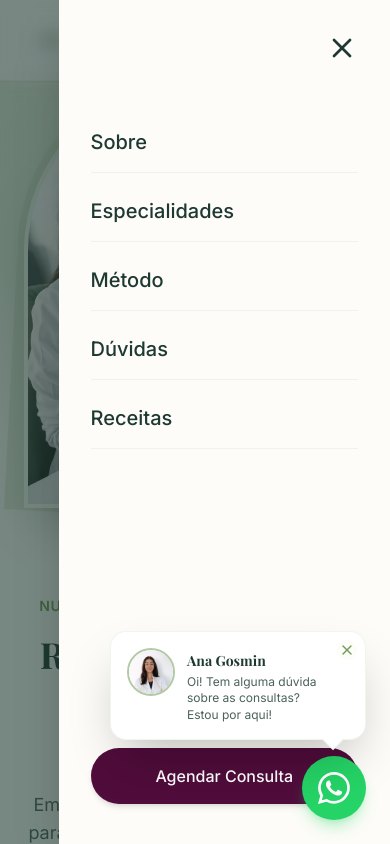
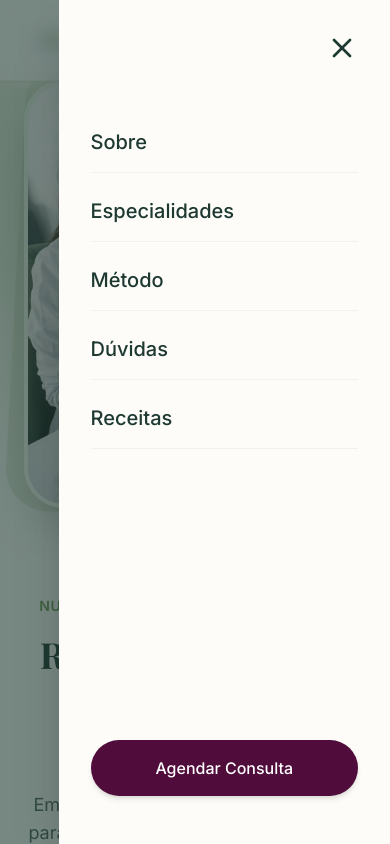
Before and after one commit to RafaelPadilhaZeichel/site-ana-gosmin, a Next.js app: page / in a window 390 px wide. Both pictures are taken after a click on the button 342 px from the left and 40 px from the top of the page. Shown: the top 844 px of the page. Built offline with nearby package versions, Linux system fonts and the light colour scheme; a web font is replaced by a local one.

Commit message:
Corrigindo corte da foto e ajustando menu mobile

```diff
--- a/components/layout/Header.tsx
+++ b/components/layout/Header.tsx
@@ -10,12 +10,22 @@ export default function Header() {
 
   const closeMenu = () => setIsMobileMenuOpen(false);
 
-  // Efeito para travar a rolagem da página quando o menu mobile estiver aberto
+  // Trava a rolagem e oculta o WhatsApp quando o menu abre
   useEffect(() => {
+    const waButton = document.getElementById('wa-button');
+
     if (isMobileMenuOpen) {
       document.body.style.overflow = 'hidden';
+      if (waButton) {
+        waButton.style.opacity = '0';
+        waButton.style.pointerEvents = 'none';
+      }
     } else {
       document.body.style.overflow = 'unset';
+      if (waButton) {
+        waButton.style.opacity = '1';
+        waButton.style.pointerEvents = 'auto';
+      }
     }
     return () => { document.body.style.overflow = 'unset'; }
   }, [isMobileMenuOpen]);
@@ -56,7 +66,7 @@ export default function Header() {
           </a>
         </div>
 
-        {/* Botão Hamburguer (Mobile) - Fica invisível quando o menu abre */}
+        {/* Botão Hamburguer (Mobile) */}
         {!isMobileMenuOpen && (
           <button
             className="md:hidden text-brand-darkgreen p-2"
@@ -68,21 +78,20 @@ export default function Header() {
         )}
       </div>
 
-      {/* Overlay Escuro para o Mobile (Fundo que escurece o site) */}
+      {/* Overlay Escuro para o Mobile */}
       {isMobileMenuOpen && (
         <div
-          className="md:hidden fixed inset-0 bg-brand-darkgreen/60 backdrop-blur-sm z-50 h-screen w-screen"
+          className="md:hidden fixed inset-0 bg-brand-darkgreen/60 backdrop-blur-sm z-50 h-[100dvh] w-screen"
           onClick={closeMenu}
         ></div>
       )}
 
-      {/* Menu Dropdown Deslizante (Mobile) */}
+      {/* Menu Dropdown Deslizante (Mobile) - Usando 100dvh para não cortar */}
       <div
-        className={`md:hidden fixed top-0 right-0 h-screen w-[85%] max-w-sm bg-brand-bg shadow-2xl z-50 transform transition-transform duration-300 ease-in-out flex flex-col ${
+        className={`md:hidden fixed top-0 right-0 h-[100dvh] w-[85%] max-w-sm bg-brand-bg shadow-2xl z-50 transform transition-transform duration-300 ease-in-out flex flex-col ${
           isMobileMenuOpen ? "translate-x-0" : "translate-x-full"
         }`}
       >
-        {/* Botão Fechar "X" agora fica DENTRO do menu, no canto direito */}
         <button
           className="absolute top-6 right-6 text-brand-darkgreen p-2"
           onClick={closeMenu}
@@ -91,8 +100,8 @@ export default function Header() {
           <X className="w-8 h-8" />
         </button>
 
-        {/* Conteúdo do Menu */}
-        <div className="flex flex-col h-full pt-24 px-8 pb-10 overflow-y-auto">
+        {/* Conteúdo do Menu com espaçamento extra no final (pb-12) */}
+        <div className="flex flex-col h-full pt-24 px-8 pb-12 overflow-y-auto">
           <nav className="flex flex-col gap-2 text-brand-darkgreen font-medium text-xl mt-4">
             <Link href="#sobre" onClick={closeMenu} className="hover:text-brand-mediumgreen border-b border-brand-lightgreen/20 py-4">Sobre</Link>
             <Link href="#especialidades" onClick={closeMenu} className="hover:text-brand-mediumgreen border-b border-brand-lightgreen/20 py-4">Especialidades</Link>
--- a/components/sections/HeroSection.tsx
+++ b/components/sections/HeroSection.tsx
@@ -5,12 +5,10 @@ import FadeIn from '../ui/FadeIn';
 export default function HeroSection() {
   return (
     <section className="relative w-full min-h-[90vh] flex items-center justify-center overflow-hidden pt-20">
-      {/* Elemento decorativo de fundo */}
       <div className="absolute top-[-10%] right-[-5%] w-[500px] h-[500px] bg-brand-lightgreen/40 rounded-full blur-3xl -z-10" />
 
       <div className="container mx-auto px-6 md:px-12 lg:px-24 flex flex-col-reverse lg:flex-row items-center justify-between gap-12 relative z-10">
 
-        {/* Textos da Esquerda (Animado) */}
         <FadeIn delay={0.2} className="flex-1 flex flex-col items-center lg:items-start text-center lg:text-left mt-10 lg:mt-0">
           <span className="text-brand-mediumgreen font-semibold tracking-wider uppercase text-sm mb-4">
             Nutrição Clínica e Comportamental
@@ -35,17 +33,16 @@ export default function HeroSection() {
           </a>
         </FadeIn>
 
-        {/* Imagem da Direita (Animada) */}
+        {/* Borda arredondada ajustada para não cortar a foto no topo */}
         <FadeIn className="flex-1 relative w-full max-w-md lg:max-w-lg aspect-[4/5]">
-          {/* Shape de fundo da imagem */}
-          <div className="absolute inset-0 bg-brand-lightgreen/30 rounded-t-full rounded-b-[40px] transform rotate-3 scale-105 transition-transform duration-500 hover:rotate-6 -z-10"></div>
+          <div className="absolute inset-0 bg-brand-lightgreen/30 rounded-[40px] transform rotate-3 scale-105 transition-transform duration-500 hover:rotate-6 -z-10"></div>
 
-          <div className="relative w-full h-full rounded-t-full rounded-b-[40px] overflow-hidden shadow-2xl border-4 border-white/50">
+          <div className="relative w-full h-full rounded-[40px] overflow-hidden shadow-2xl border-4 border-white/50">
            <Image
               src="/images/Foto1.jpeg"
-              alt="Ana Gosmin - Nutricionista de jaleco trabalhando no notebook"
+              alt="Ana Gosmin - Nutricionista"
               fill
-              className="object-cover object-top"
+              className="object-cover object-center"
               priority
             />
           </div>
--- a/components/ui/FloatingWhatsApp.tsx
+++ b/components/ui/FloatingWhatsApp.tsx
@@ -8,7 +8,6 @@ export default function FloatingWhatsApp() {
   const [showTooltip, setShowTooltip] = useState(false);
   const [hasClosed, setHasClosed] = useState(false);
 
-  // Efeito para mostrar a mensagem após 4 segundos
   useEffect(() => {
     const timer = setTimeout(() => {
       if (!hasClosed) {
@@ -19,23 +18,21 @@ export default function FloatingWhatsApp() {
     return () => clearTimeout(timer);
   }, [hasClosed]);
 
-  // Função para o usuário fechar o balão sem clicar no link do WhatsApp
   const handleClose = (e: React.MouseEvent) => {
     e.preventDefault();
     setShowTooltip(false);
-    setHasClosed(true); // Garante que não vai abrir de novo na mesma sessão
+    setHasClosed(true);
   };
 
   return (
-    <div className="fixed bottom-6 right-6 z-50 flex flex-col items-end">
+    <div id="wa-button" className="fixed bottom-6 right-6 z-50 flex flex-col items-end transition-opacity duration-300">
 
-      {/* Balão de Mensagem (Tooltip) */}
+      {/* Balão de Mensagem */}
       <div
         className={`mb-4 w-64 bg-white rounded-2xl shadow-2xl border border-brand-lightgreen/20 p-4 relative origin-bottom-right transition-all duration-500 ease-out flex gap-3 ${
           showTooltip ? 'opacity-100 scale-100 translate-y-0' : 'opacity-0 scale-50 translate-y-4 pointer-events-none'
         }`}
       >
-        {/* Botão de fechar o balão */}
         <button
           onClick={handleClose}
           className="absolute top-2 right-2 text-brand-mediumgreen hover:text-brand-darkgreen bg-brand-bg rounded-full p-0.5 transition-colors"
@@ -44,7 +41,6 @@ export default function FloatingWhatsApp() {
           <X className="w-4 h-4" />
         </button>
 
-        {/* Avatar da Nutricionista */}
         <div className="relative w-12 h-12 rounded-full overflow-hidden shrink-0 border-2 border-brand-lightgreen">
           <Image
             src="/images/Foto5.jpeg"
@@ -54,7 +50,6 @@ export default function FloatingWhatsApp() {
           />
         </div>
 
-        {/* Textos */}
         <div className="pt-1 pr-4">
           <p className="text-sm text-brand-darkgreen leading-tight font-heading font-bold mb-1">
             Ana Gosmin
@@ -64,7 +59,6 @@ export default function FloatingWhatsApp() {
           </p>
         </div>
 
-        {/* Triângulo apontando para baixo (Efeito de balão de fala) */}
         <div className="absolute -bottom-2 right-6 w-4 h-4 bg-white border-b border-r border-brand-lightgreen/20 transform rotate-45"></div>
       </div>
 
```
